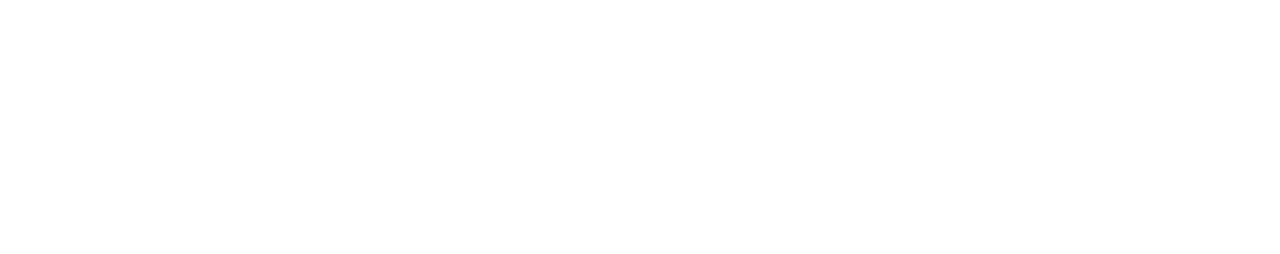
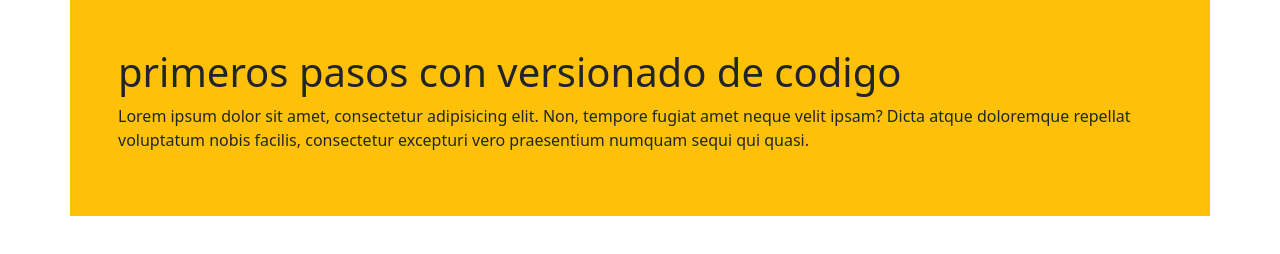
Before and after one commit to Josek-1395/ejemplo_git, a plain HTML site: page index.html in a window 1280 px wide. Drawn offline with nearby package versions, Linux system fonts and the light colour scheme.

Commit message:
agregado h1 y p

```diff
--- a/index.html
+++ b/index.html
@@ -10,8 +10,11 @@
     <title>ejemplo con git</title>
 </head>
 <body>
-
-<!-- JavaScript Bundle with Popper -->
-<script src="https://cdn.jsdelivr.net/npm/bootstrap@5.2.1/dist/js/bootstrap.bundle.min.js" integrity="sha384-u1OknCvxWvY5kfmNBILK2hRnQC3Pr17a+RTT6rIHI7NnikvbZlHgTPOOmMi466C8" crossorigin="anonymous"></script>
+    <div class="container p-5 bg-warning">
+        <h1>primeros pasos con versionado de codigo</h1>
+        <p>Lorem ipsum dolor sit amet, consectetur adipisicing elit. Non, tempore fugiat amet neque velit ipsam? Dicta atque doloremque repellat voluptatum nobis facilis, consectetur excepturi vero praesentium numquam sequi qui quasi.</p>
+    </div>
+    <!-- JavaScript Bundle with Popper -->
+    <script src="https://cdn.jsdelivr.net/npm/bootstrap@5.2.1/dist/js/bootstrap.bundle.min.js" integrity="sha384-u1OknCvxWvY5kfmNBILK2hRnQC3Pr17a+RTT6rIHI7NnikvbZlHgTPOOmMi466C8" crossorigin="anonymous"></script>
 </body>
 </html>
```
